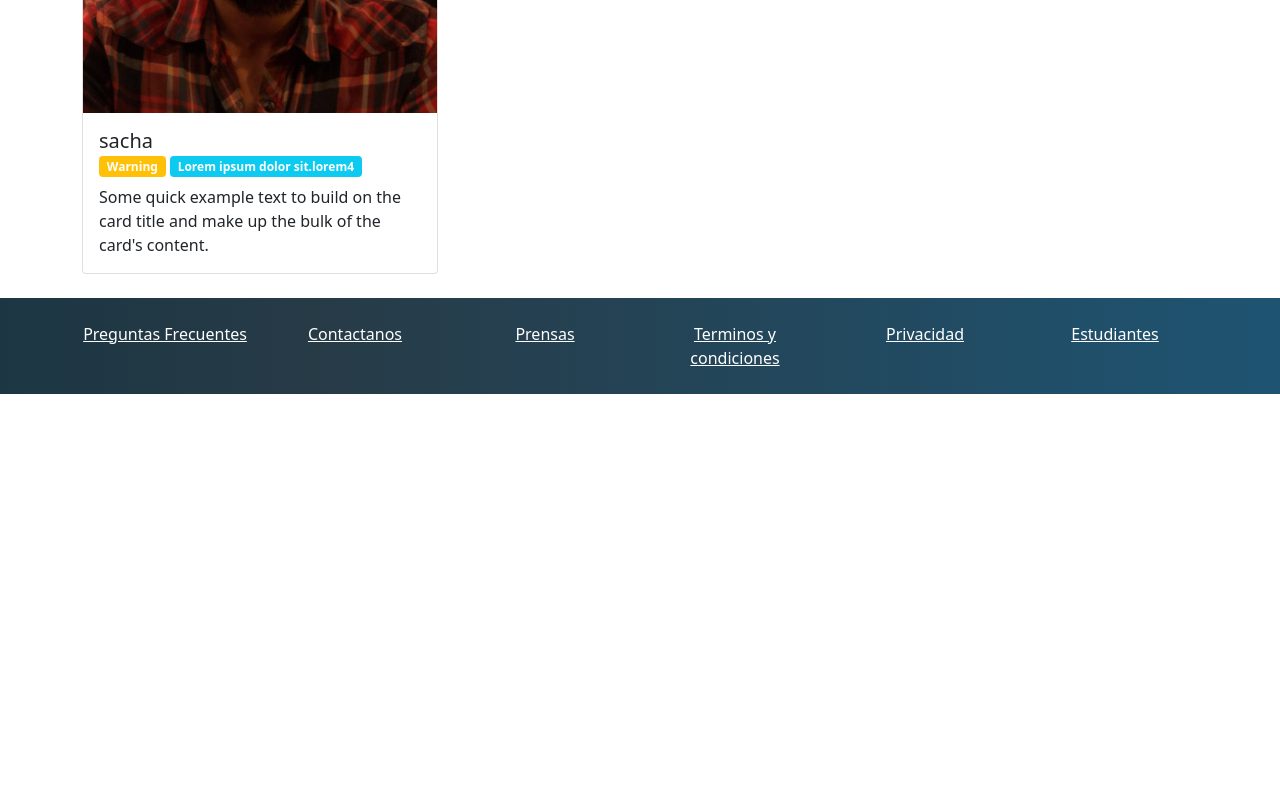
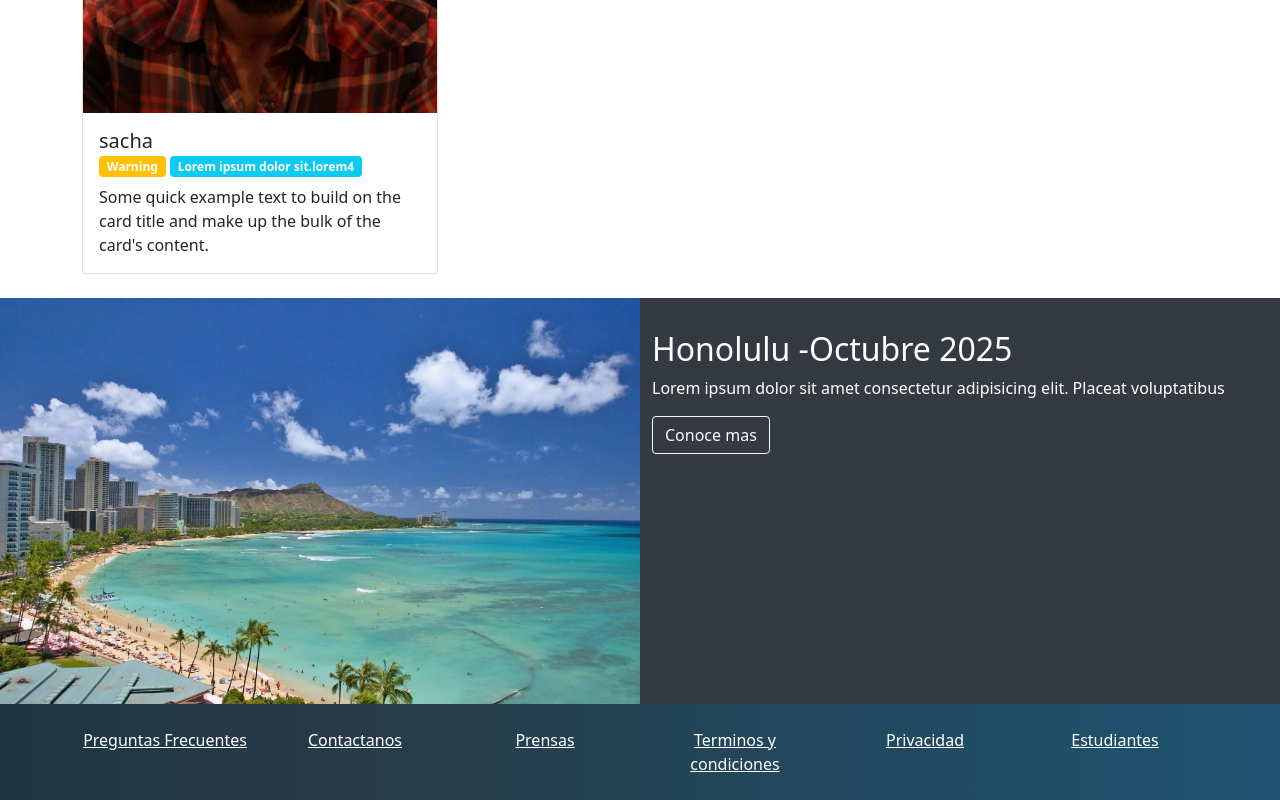
Before and after one commit to yamathe5/PlatziConf, a plain HTML site: page index.html in a window 1280 px wide. Shown: the part 1497-2297 px from the top of the page. Before the commit the page ends 1891 px from the top, so only its background shows below. Drawn offline with nearby package versions, Linux system fonts and the light colour scheme.

Commit message:
commit and add together image and descripcion + button added for information of honolulu

```diff
--- a/index.css
+++ b/index.css
@@ -38,6 +38,13 @@
 #carousel .overlay .row {
   height: 100%;
 }
+#place-time {
+  background-color: #343a40;
+  color: white;
+}
+#place-time img {
+  max-width: 100%;
+}
 #footer {
   background: linear-gradient(90deg, #1c3643, #273b47 25%, #1e5472);
   /* padding: ; */
--- a/index.html
+++ b/index.html
@@ -202,6 +202,26 @@
     </section>
     <!-- speakers -->
 
+    <!-- Lugar y fecha -->
+    <section id="place-time">
+        <!-- container fluid abarca todo el espacio disponible -->
+        <div class="container-fluid">
+            <div class="row">
+                <!-- quitamos padding -->
+                <div class="col-12 col-lg-6 pe-0 ps-0">
+                    <img src="assets/images/honolulu.jpg" alt="honolulu">
+                </div>
+                <!-- Podemos agregar margin o padding -->
+                <div class="col-12 col-lg-6 pt-4 pb-4">
+                    <h2 class="mt-2">Honolulu -Octubre 2025</h2>
+                    <p>Lorem ipsum dolor sit amet consectetur adipisicing elit. Placeat voluptatibus </p>
+                    <a href="#" class="btn btn-outline-light">Conoce mas</a>
+                </div>
+            </div>
+        </div>
+    </section>
+    <!-- Lugar y fecha -->
+
     <!-- Footer -->
     <!-- pb-4 padding pt-4 -->
     <footer id="footer" class="pb-4 pt-4">
```
